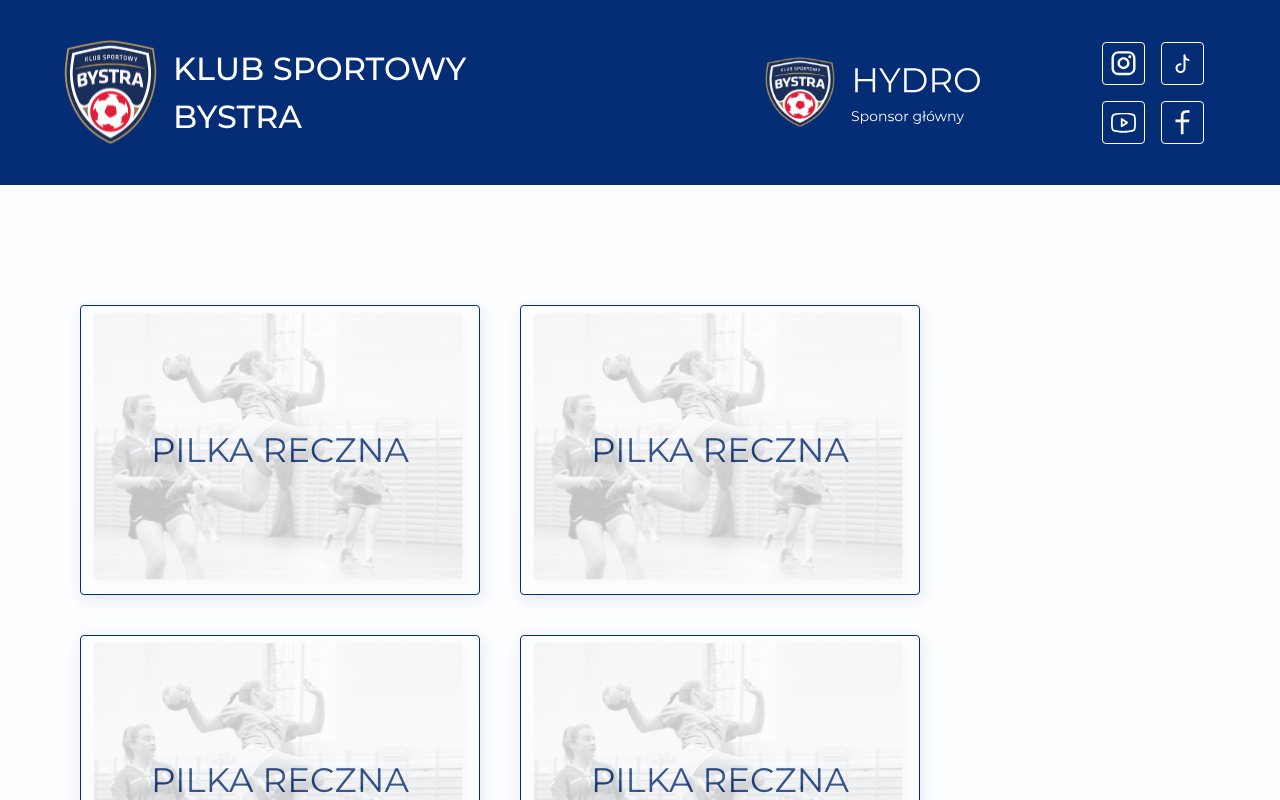
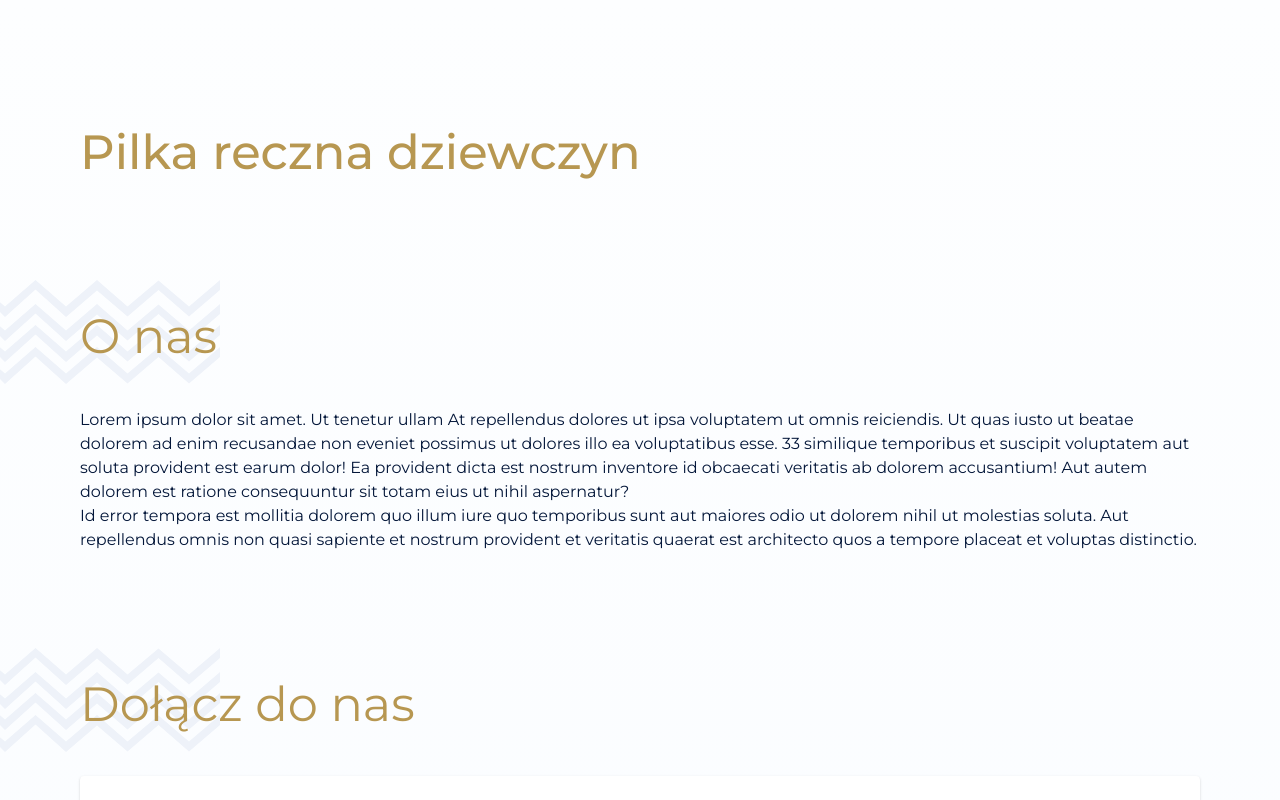
Before and after one commit to marbolba/ks-bystra, a React (Vite) app: page /handball in a window 1280 px wide. Shown: the top 800 px of the page. Built offline with nearby package versions, Linux system fonts and the light colour scheme.

Commit message:
Add routing <3

```diff
--- a/src/app/App.tsx
+++ b/src/app/App.tsx
@@ -1,15 +1,34 @@
 import GlobalStyles from "./GlobalStyles/GlobalStyles";
+import { BrowserRouter, Routes, Route } from "react-router-dom";
 import Home from "@/pages/Home/Home";
 import ThemeProvider from "@/theme";
 import { CssBaseline } from "@mui/material";
+import Section from "@/pages/Section/Section";
+
+// googleMapsApiToken = 'AIzaSyATZGUSMxlLxVaN0khB8HgbULn51VjD39g'
 
 function App() {
   return (
     <>
       <GlobalStyles />
       <ThemeProvider>
-        <CssBaseline />
-        <Home />
+        <CssBaseline>
+          <BrowserRouter>
+            <Routes>
+              <Route path="/" element={<Home />} />
+              <Route
+                path="/handball"
+                element={<Section name="Pilka reczna dziewczyn" />}
+              />
+              <Route
+                path="/girls-academy"
+                element={<Section name="Girls Academy" />}
+              />
+            </Routes>
+          </BrowserRouter>
+        </CssBaseline>
+
+        {/* <Home /> */}
       </ThemeProvider>
     </>
   );
--- a/src/pages/Section/Section.tsx
+++ b/src/pages/Section/Section.tsx
@@ -26,14 +26,18 @@ const SECTION_LABELS: SectionLabels = {
   },
 };
 
-const Section = () => {
+type Props = {
+  name: string;
+};
+
+const Section = ({ name }: Props) => {
   const theme = useTheme();
 
   return (
     <S.ViewWrapper>
       <LargeGapSection>
         <Typography variant="h2" color={theme.palette.secondary.main}>
-          {SECTION_LABELS.title}
+          {name}
         </Typography>
 
         <SmallGapSection>
```
